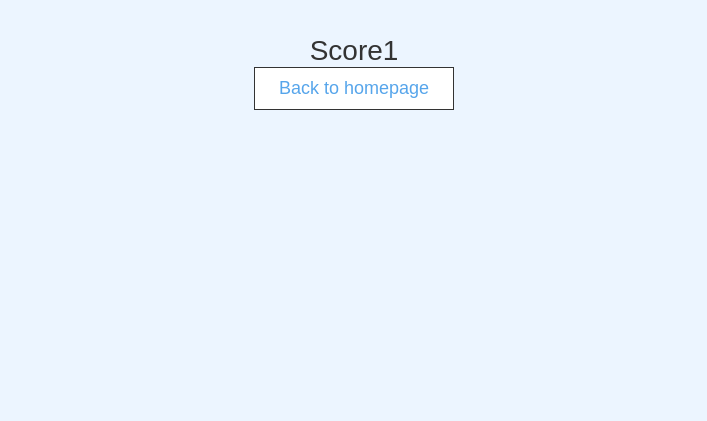
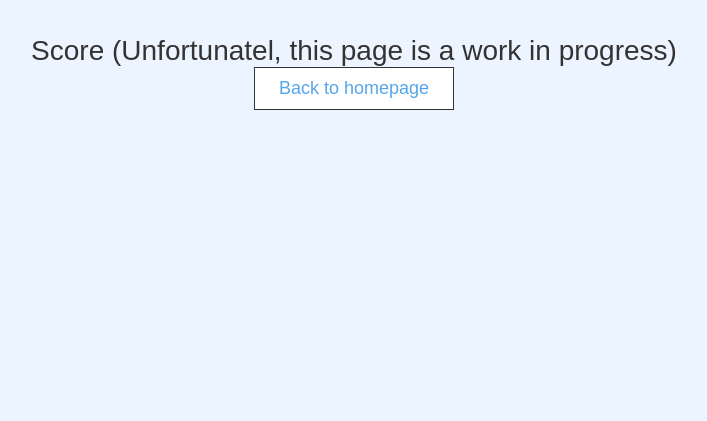
Before and after one commit to JMalvin06/GatsbyQuiz, a plain HTML site: page results.html in a window 1280 px wide. Shown: the part 379-800 px from the top of the page, without its empty margins (286-993 px from the left). Drawn offline with Linux system fonts and the light colour scheme.

Commit message:
materialism, kinda crazy

```diff
--- a/results.html
+++ b/results.html
@@ -16,7 +16,7 @@
     <div class="container">
         <div id="home" class="flex-center flex-column">
             <h1>Results of the Quiz!</h1>
-            <h3 id="score-text">Score1</h3>
+            <h3 id="score-text">Score (Unfortunatel, this page is a work in progress)</h3>
             <a class="btn" href="/index.html">Back to homepage</a>
         </div>
     </div>
```
